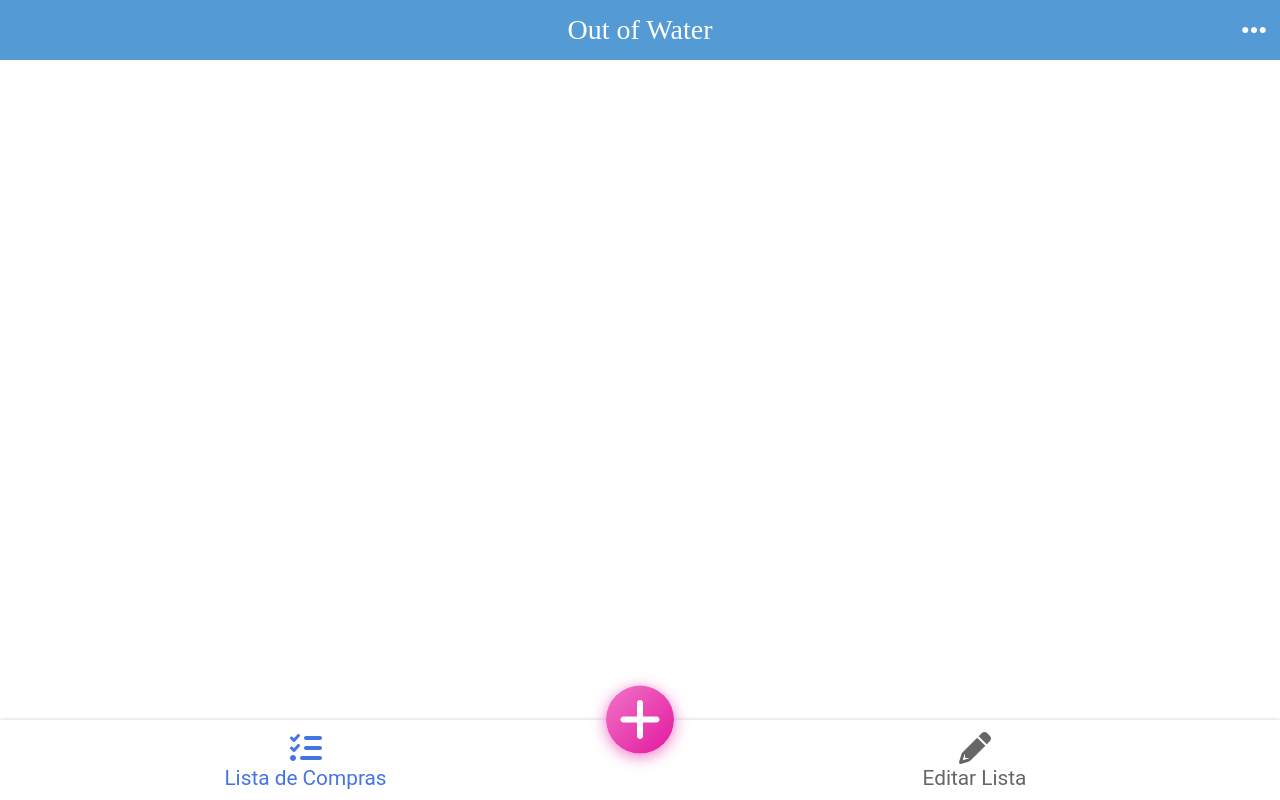
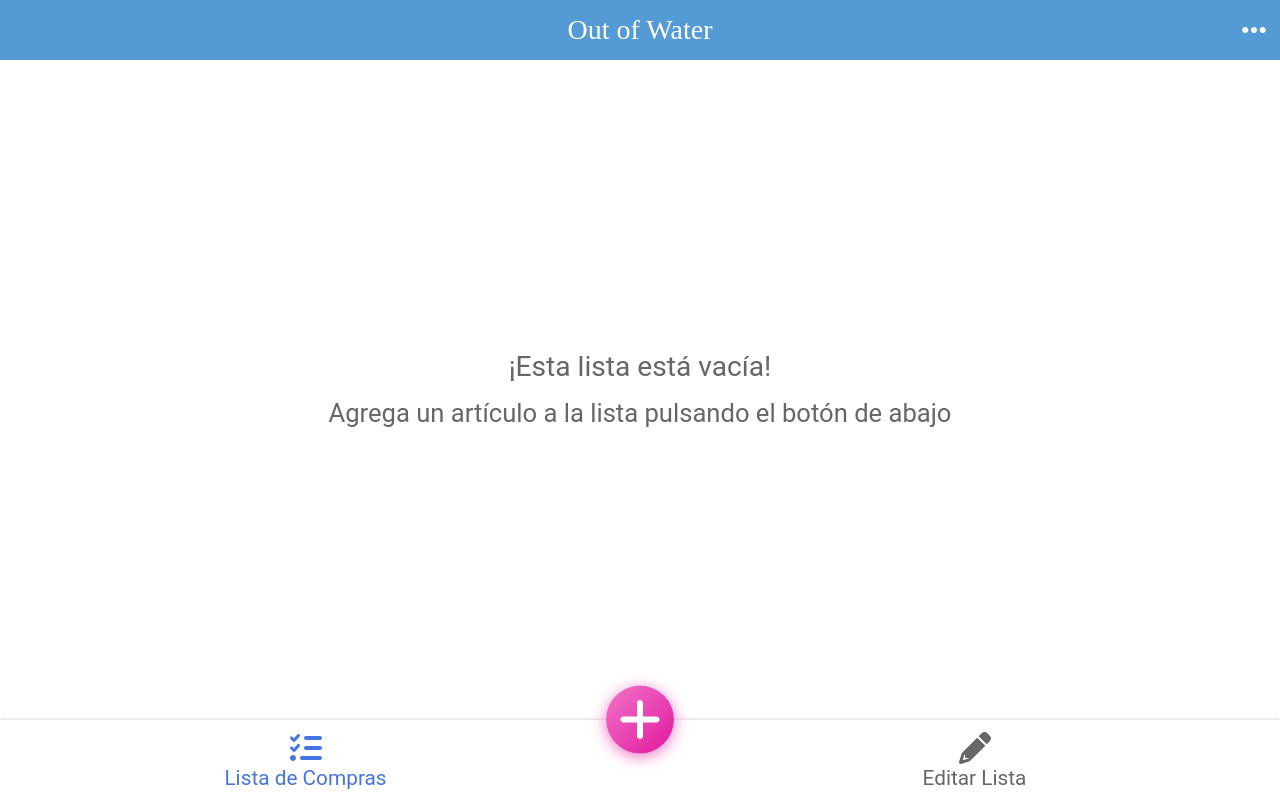
Before and after one commit to erlynascarate/lista-de-compras, a React app: page / in a window 1280 px wide. Built offline with nearby package versions, Linux system fonts and the light colour scheme.

Commit message:
Muestra un mensaje cuando la lista está vacía

```diff
--- /dev/null
+++ b/src/components/EmptyList.jsx
@@ -0,0 +1,15 @@
+import React from 'react';
+import '@styles/EmptyList.css';
+
+const EmptyList = () => {
+    return (
+        <div className="empty-list">
+            <h2 className="empty-list__title">¡Esta lista está vacía!</h2>
+            <p className="empty-list__text">
+                Agrega un artículo a la lista pulsando el botón de abajo
+            </p>
+        </div>
+    );
+};
+
+export default EmptyList;
--- a/src/containers/List.jsx
+++ b/src/containers/List.jsx
@@ -1,6 +1,7 @@
 import React, { useContext } from 'react';
 import '@styles/List.css';
 import AppContext from '@context/AppContext';
+import EmptyList from '@components/EmptyList';
 import ListItem from '../components/ListItem';
 import EditListItem from '@components/EditListItem';
 import { DragDropContext, Droppable } from 'react-beautiful-dnd';
@@ -12,16 +13,22 @@ const List = () => {
     } = useContext(AppContext);
 
     return (
+        <section>
+            {list.length === 0 ? (
+                <EmptyList />
+            ) : (
                 <DragDropContext
                     onDragEnd={(result) => {
                         const { source, destination } = result;
-                if (!destination || source.index === destination.index) {
+                        if (
+                            !destination ||
+                            source.index === destination.index
+                        ) {
                             return;
                         }
                         sortList(source.index, destination.index);
                     }}
                 >
-            <section>
                     <Droppable droppableId="edit-list">
                         {(provided) => (
                             <ul
@@ -54,8 +61,9 @@ const List = () => {
                             </ul>
                         )}
                     </Droppable>
+                </DragDropContext>
+            )}
         </section>
-        </DragDropContext>
     );
 };
 
--- /dev/null
+++ b/src/styles/EmptyList.css
@@ -0,0 +1,19 @@
+.empty-list {
+    --header-height: 60px;
+    display: flex;
+    flex-direction: column;
+    justify-content: center;
+    align-items: center;
+    row-gap: 20px;
+    margin: auto;
+    padding-block: 20px;
+    inline-size: 83%;
+    min-block-size: calc(100vh - var(--header-height) - var(--nav-height));
+    color: hsl(0deg 0% 40%);
+    text-align: center;
+    box-sizing: border-box;
+}
+
+.empty-list__title {
+    font-size: 1.76rem;
+}
```
Lines whose indentation alone changed are shown as unchanged.
